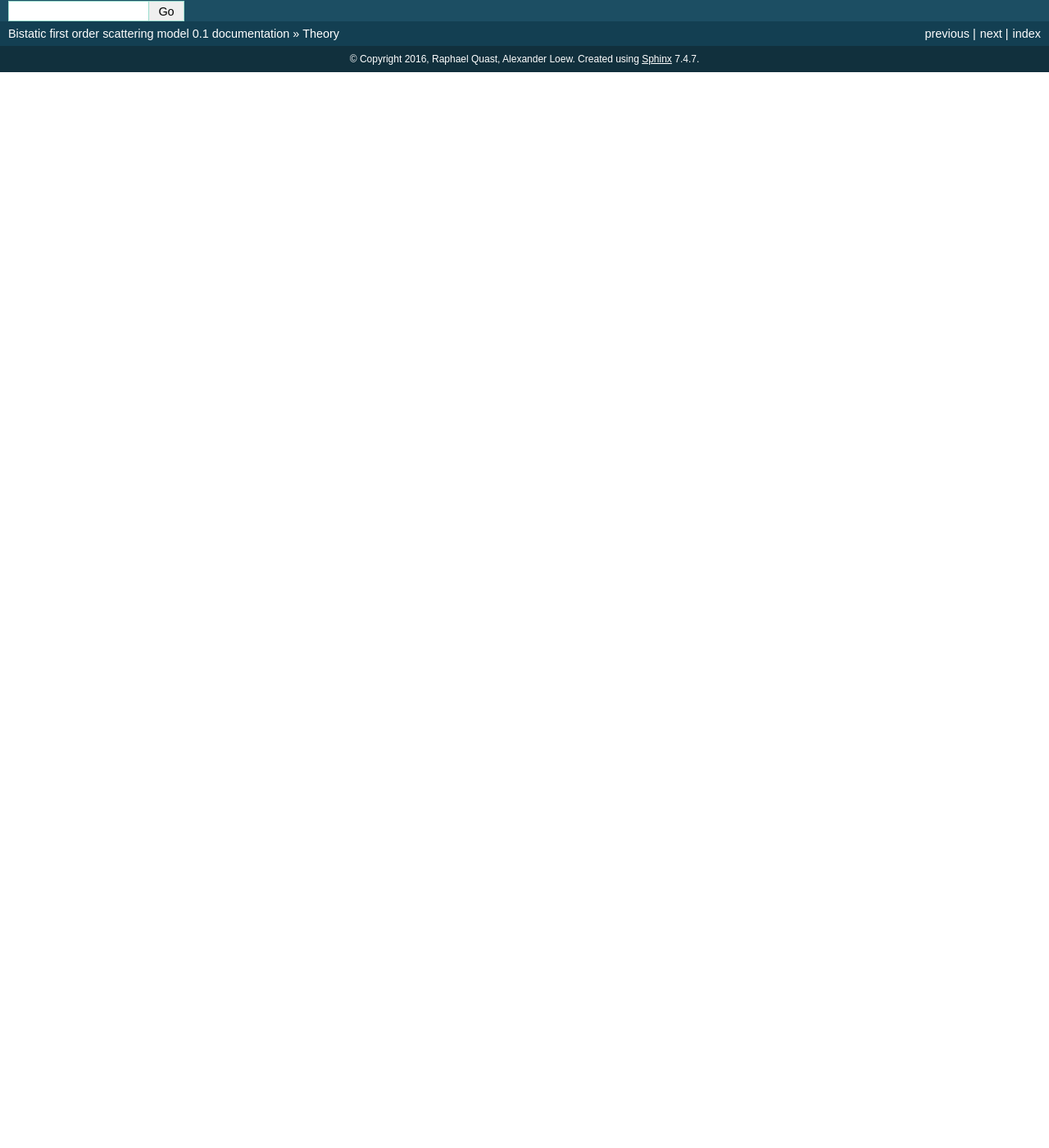
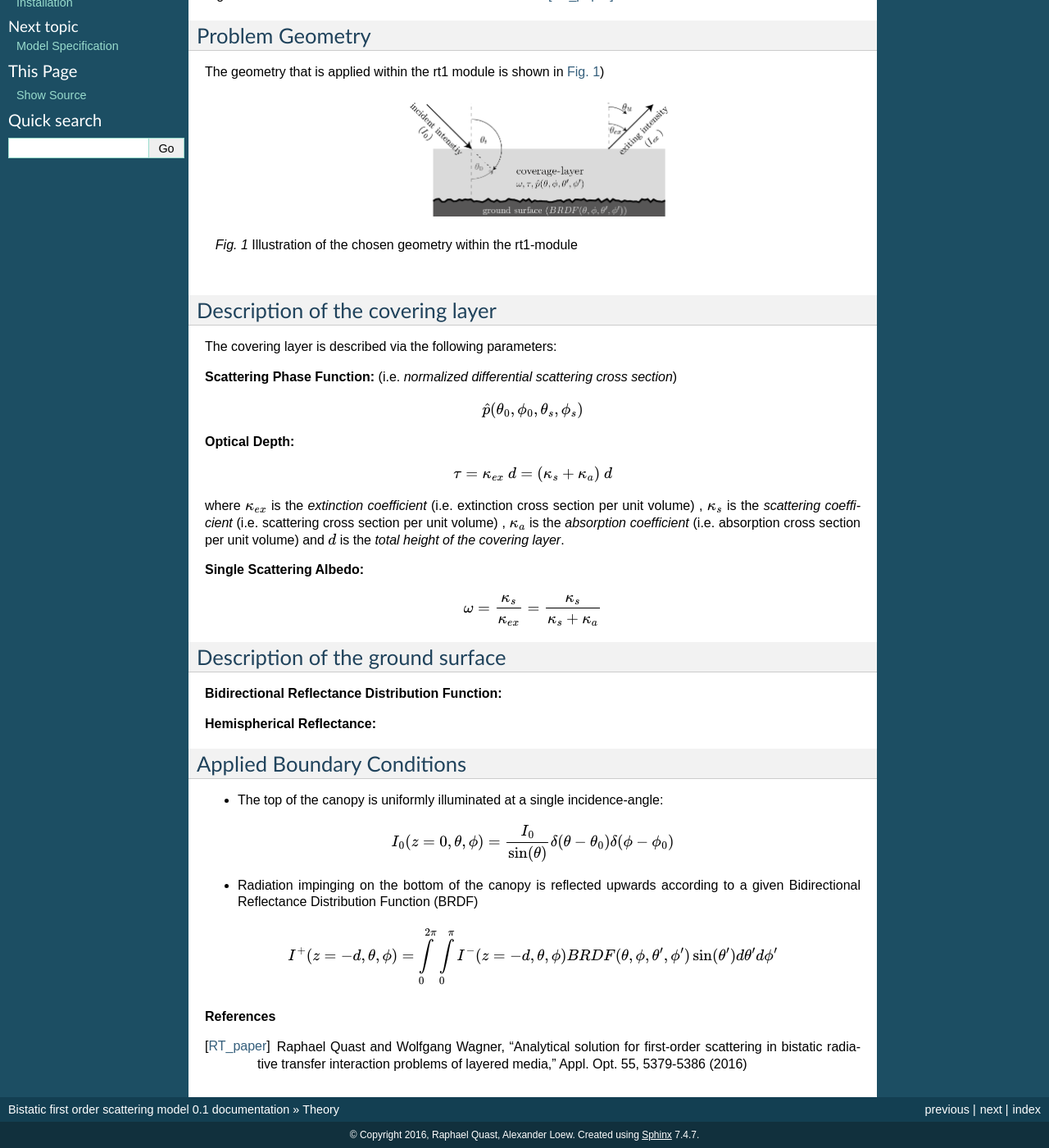
Before and after one commit to TUW-GEO/rt1, a Sphinx documentation site: the page built from doc/theory.rst, in a window 1280 px wide and 1400 px high, scrolled down 244 px. Shown: the whole window at 82% size. Built offline with Sphinx 7.4.7, drawn with Linux system fonts in a browser that asks for light colours; pages that are not in the unit, such as notebooks, are missing from menus; before the commit the page ends 900 px from its top, so only the background shows below that; some of the changed text lies outside the part shown.

Commit message:
start of theory documentation

```diff
--- a/doc/theory.rst
+++ b/doc/theory.rst
@@ -1,4 +1,85 @@
 Theory
 ======
 
-TBD Raphael
+The rt1 module provides an analytic solution for the scattered intensity emerging from the top of the
+covering layer for given representative functions of the scattering-phase function of the covering layer
+and the BRDF of the ground-surface.
+
+The solution is gained using a first-order radiative transfer approximations in the scattering-coefficient
+of the covering layer.
+
+A general discussion on the used methods can be found in [RT_paper]_
+
+
+Problem Geometry
+----------------
+
+
+
+
+The geometry that is applied within the rt1 module is shown in :numref:`problem_geometry`)
+
+.. _problem_geometry:
+
+.. figure:: _static/problem_geometry.png
+   :align: center
+   :width: 40%
+   :alt: geometry applied to the rt1 module
+   :figwidth: 100%
+
+   Illustration of the chosen geometry within the rt1-module
+
+Description of the covering layer
+----------------------------------
+The covering layer is described via the following parameters:
+
+
+**Scattering Phase Function:**
+(i.e. *normalized differential scattering cross section*)
+
+.. math::
+   \hat{p}(\theta_0,\phi_0,\theta_s,\phi_s)
+
+**Optical Depth:**
+
+.. math::
+   \tau = \kappa_{ex} ~ d = (\kappa_{s} + \kappa_{a}) ~ d
+
+where :math:`\kappa_{ex}` is the *extinction coefficient* (i.e. extinction cross section per unit volume)
+, :math:`\kappa_{s}` is the *scattering coefficient* (i.e. scattering cross section per unit volume)
+, :math:`\kappa_{a}` is the *absorption coefficient* (i.e. absorption cross section per unit volume)
+and :math:`d` is the *total height of the covering layer*.
+
+
+**Single Scattering Albedo:**
+
+.. math::
+   \omega = \frac{\kappa_{s}}{\kappa_{ex}} = \frac{\kappa_{s}}{\kappa_{s} + \kappa_{a}}
+
+
+Description of the ground surface
+----------------------------------
+
+**Bidirectional Reflectance Distribution Function:**
+
+
+**Hemispherical Reflectance:**
+
+
+
+Applied Boundary Conditions
+----------------------------
+
+- The top of the canopy is uniformly illuminated at a single incidence-angle:
+.. math::
+   I_0(z=0,\theta,\phi) = \frac{I_0}{\sin(\theta)}	\delta(\theta - \theta_0) \delta(\phi - \phi_0)
+
+- Radiation impinging on the bottom of the canopy is reflected upwards according to a given
+  Bidirectional Reflectance Distribution Function (BRDF)
+
+.. math::
+   I^+(z=-d, \theta, \phi) = \int\limits_0^{2\pi} \int\limits_0^\pi I^-(z=-d, \theta, \phi) BRDF(\theta,\phi,\theta',\phi') \sin(\theta') d\theta' d\phi'
+
+
+.. rubric:: References
+.. [RT_paper]  Raphael Quast and Wolfgang Wagner, "Analytical solution for first-order scattering in bistatic radiative transfer interaction problems of layered media," Appl. Opt. 55, 5379-5386 (2016)
```
Also changed, not shown: doc/_static/problem_geometry.png (added).
